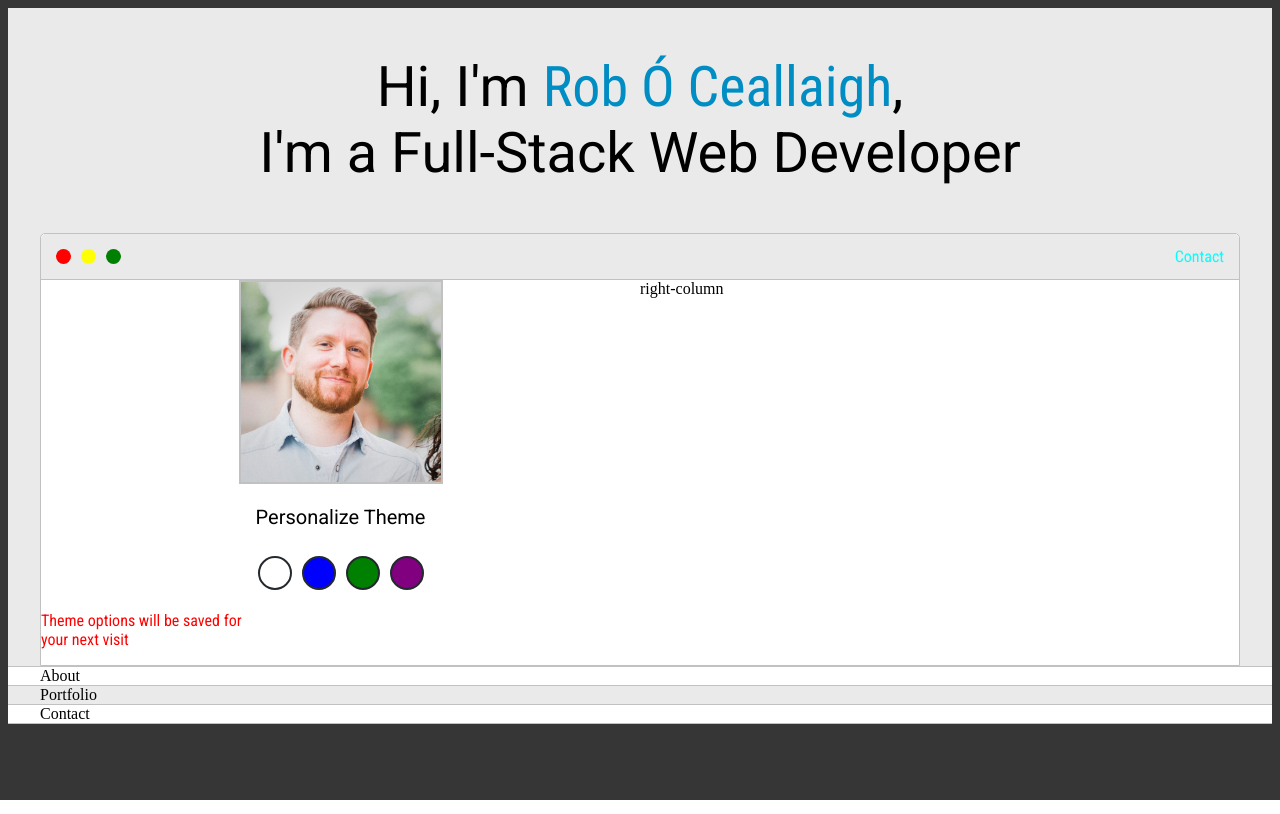
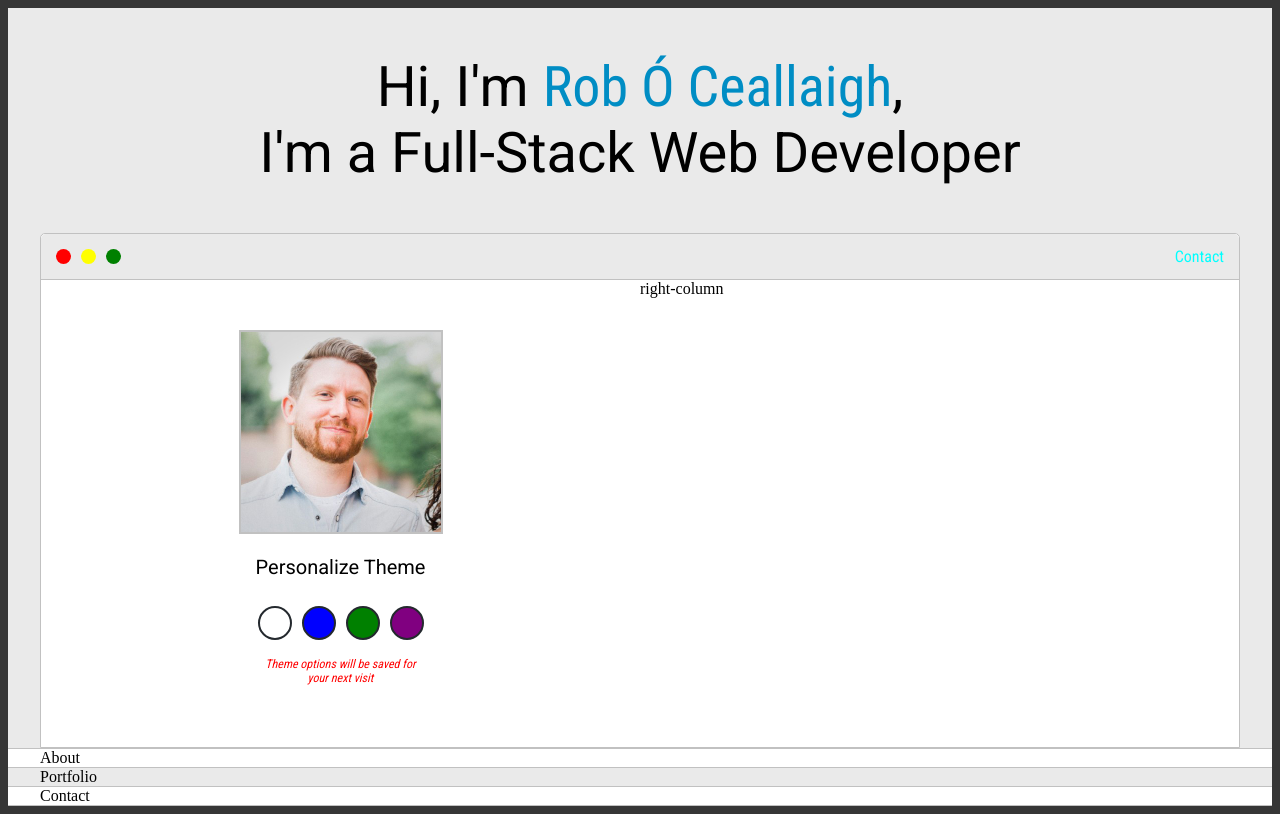
Before and after one commit to 1208kelly/portfolio-resume-02, a Django app: page / in a window 1280 px wide. Run offline with Django 3.2, Linux system fonts and the light colour scheme.

Commit message:
Added padding to columns

```diff
--- a/static/css/style.css
+++ b/static/css/style.css
@@ -133,6 +133,8 @@ h6 {font-size: 16px;}
 
 .left-column{
     grid-area: left-column;
+    padding-top: 50px;
+    padding-bottom: 50px;
 }
 
 #profile_pic{
@@ -180,7 +182,9 @@ h6 {font-size: 16px;}
 }
 
 #settings-note{
-
+    font-size: 12px;
+    font-style: italic;
+    text-align: center;
 }
 
 .right-column{
```
